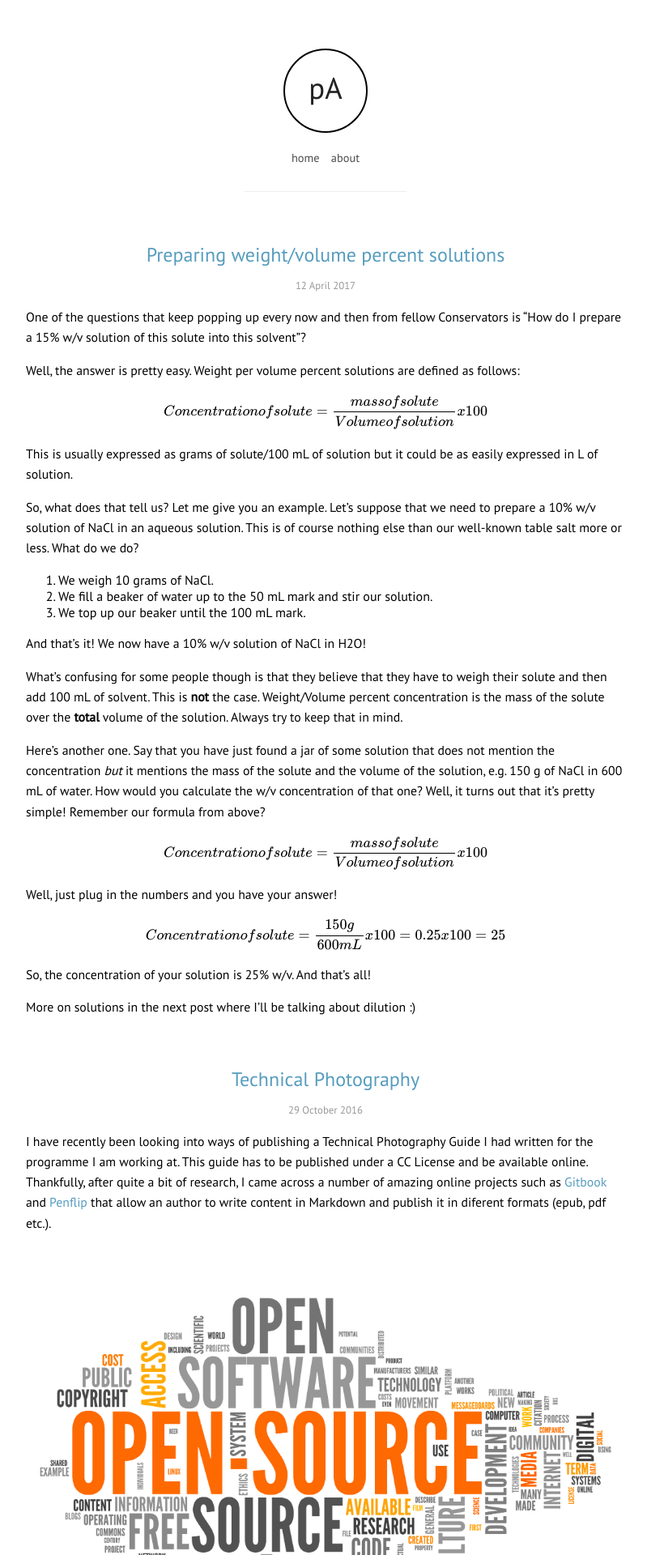
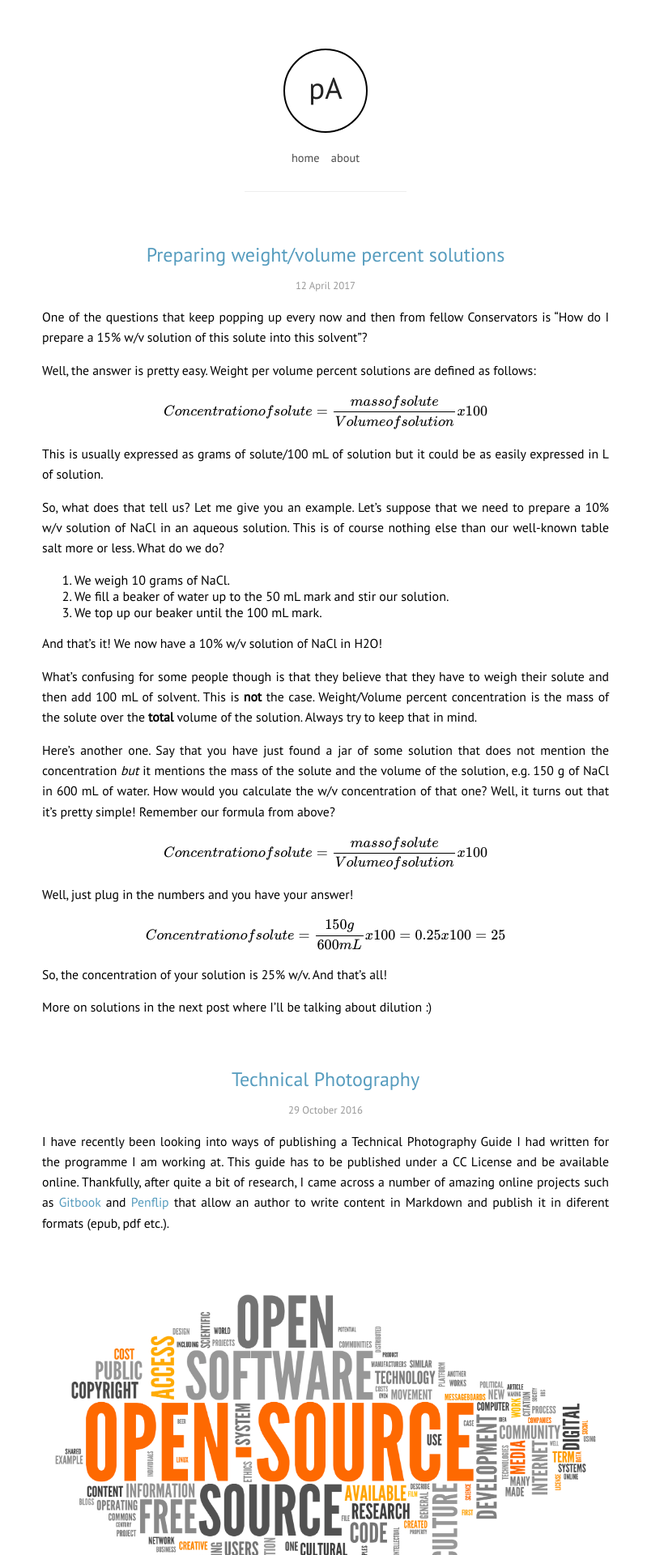
Before and after one commit to pgalatis/pgalatis.github.io, a Jekyll site: the page built from index.html, in a window 1280 px wide. Shown: the top 1920 px of the page at 81% size, without its empty margins (238-1037 px from the left). Built offline with Jekyll 4.4.1, drawn with Linux system fonts in a browser that asks for light colours; nearby versions of some CDN libraries; formulas are drawn with MathJax 3; the list of posts is cut into pages by our own code.

Commit message:
Update style.css

```diff
--- a/css/style.css
+++ b/css/style.css
@@ -19,7 +19,7 @@ header[role="banner"] {
 
 .wrapper {
 	margin: 60px auto;
-	max-width: 740px;
+	max-width: 700px;
 }
 
 #circle {
@@ -165,7 +165,7 @@ a {text-decoration: none;
 }
 
 .entry {
-    text-align: left;
+    text-align: justify;
     margin-bottom: 60px;
 }
 
```
